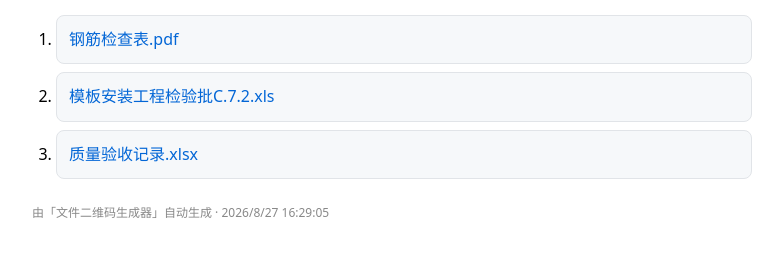
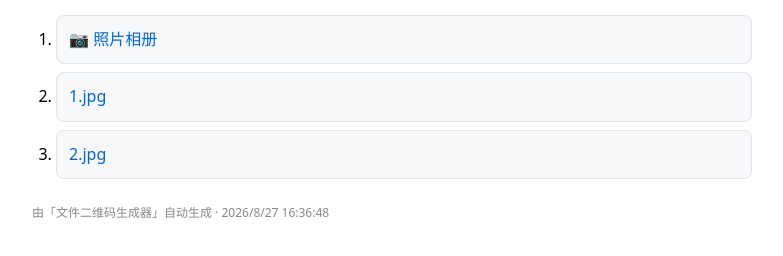
Before and after one commit to SJL-123-Code/qr-files, a plain HTML site: page index.html in a window 1280 px wide. Shown: the part 86-342 px from the top of the page, without its empty margins (248-1031 px from the left). Drawn offline with Linux system fonts and the light colour scheme.

Commit message:
更新目录页

```diff
--- a/index.html
+++ b/index.html
@@ -9,10 +9,10 @@
 <body>
 <h1>文件目录</h1>
 <ul>
-<li><a href="https://SJL-123-Code.github.io/qr-files/%E9%92%A2%E7%AD%8B%E6%A3%80%E6%9F%A5%E8%A1%A8.pdf">钢筋检查表.pdf</a></li>
-<li><a href="https://SJL-123-Code.github.io/qr-files/%E6%A8%A1%E6%9D%BF%E5%AE%89%E8%A3%85%E5%B7%A5%E7%A8%8B%E6%A3%80%E9%AA%8C%E6%89%B9C.7.2.xls">模板安装工程检验批C.7.2.xls</a></li>
-<li><a href="https://SJL-123-Code.github.io/qr-files/%E8%B4%A8%E9%87%8F%E9%AA%8C%E6%94%B6%E8%AE%B0%E5%BD%95.xlsx">质量验收记录.xlsx</a></li>
+<li><a href="https://SJL-123-Code.github.io/qr-files/photo.html">📷 照片相册</a></li>
+<li><a href="https://SJL-123-Code.github.io/qr-files/1.jpg">1.jpg</a></li>
+<li><a href="https://SJL-123-Code.github.io/qr-files/2.jpg">2.jpg</a></li>
 </ul>
-<div class="foot">由「文件二维码生成器」自动生成 · 2026/8/27 16:29:05</div>
+<div class="foot">由「文件二维码生成器」自动生成 · 2026/8/27 16:36:48</div>
 </body>
 </html>
```
